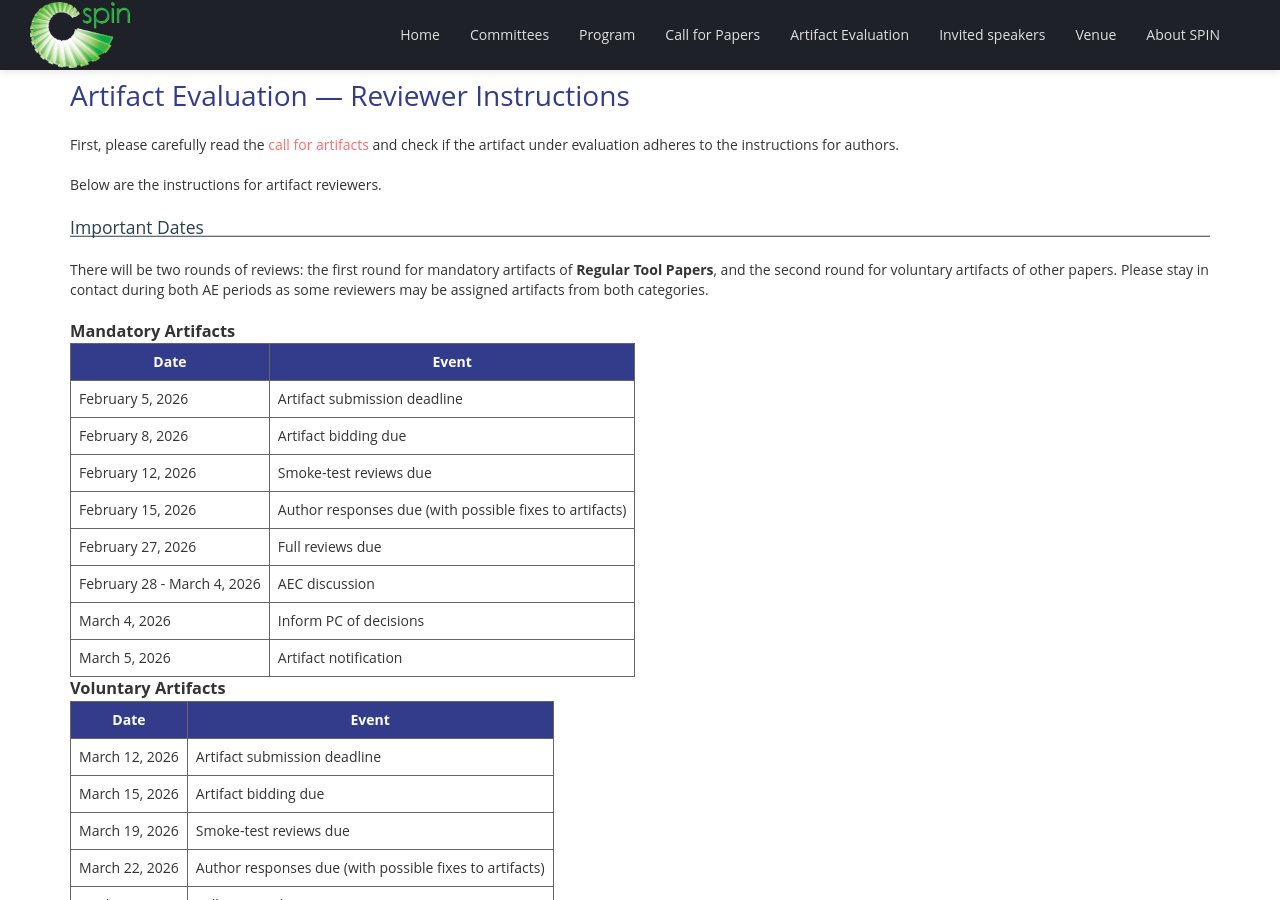
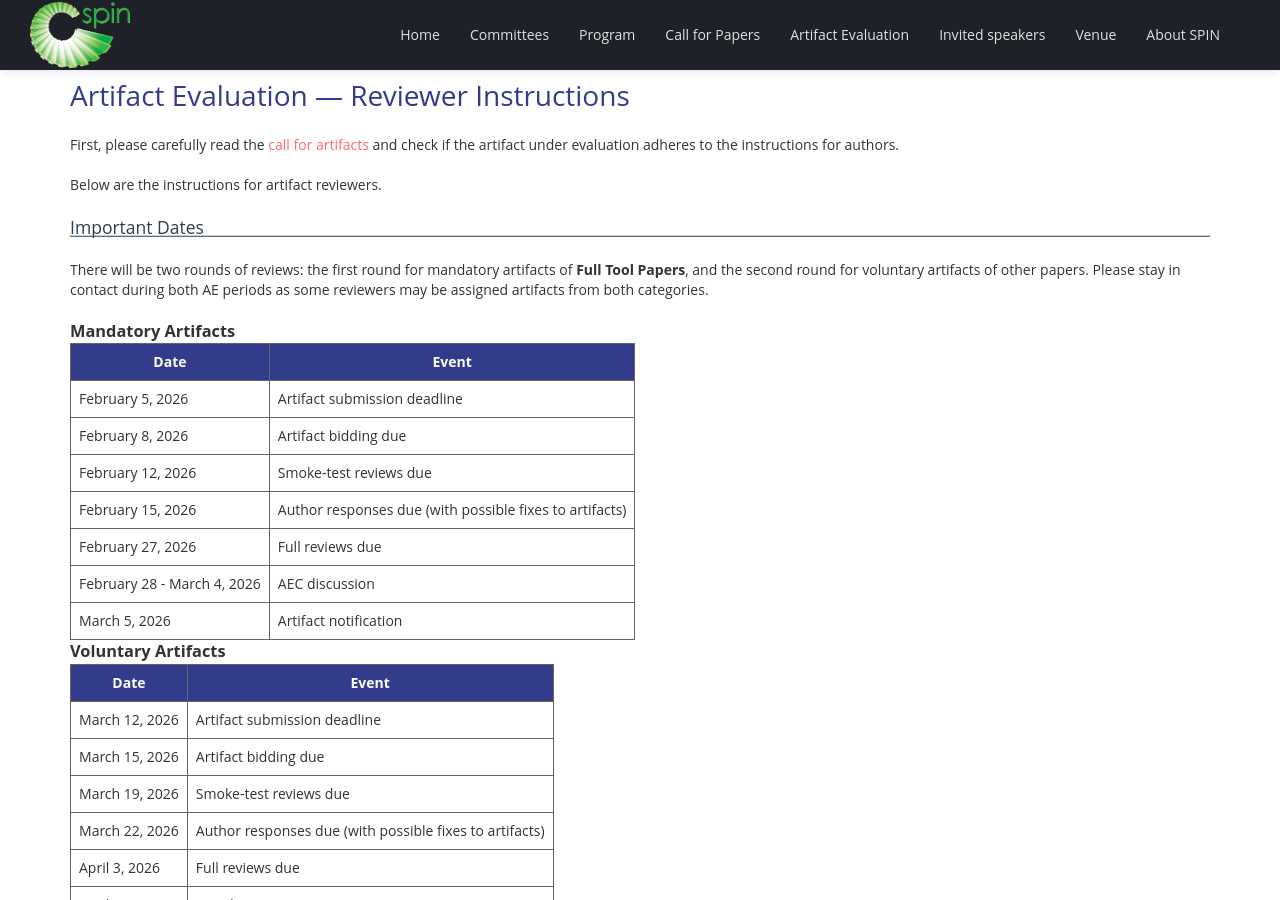
Before and after one commit to SPIN-web/SPIN2026, a Jekyll site: the page built from _pages/AE_instructions.md, in a window 1280 px wide and 900 px high, scrolled down 265 px. Built offline with Jekyll 4.4.1, drawn with Linux system fonts in a browser that asks for light colours; nearby versions of some CDN libraries; our own code applies the rules of GitHub Pages for plain Markdown files.

Commit message:
Hide internal review procedure from public page

```diff
--- a/_pages/AE_instructions.md
+++ b/_pages/AE_instructions.md
@@ -14,7 +14,7 @@ Below are the instructions for artifact reviewers.
 ## Important Dates
 
 There will be two rounds of reviews:
-the first round for mandatory artifacts of **Regular Tool Papers**,
+the first round for mandatory artifacts of **Full Tool Papers**,
 and the second round for voluntary artifacts of other papers.
 Please stay in contact during both AE periods as some reviewers may be assigned artifacts from both categories.
 
@@ -28,7 +28,6 @@ Please stay in contact during both AE periods as some reviewers may be assigned
 | February 15, 2026           | Author responses due (with possible fixes to artifacts) |
 | February 27, 2026           | Full reviews due                                        |
 | February 28 - March 4, 2026 | AEC discussion                                          |
-| March 4, 2026               | Inform PC of decisions                                  |
 | March 5, 2026               | Artifact notification                                   |
 
 ### Voluntary Artifacts
```
